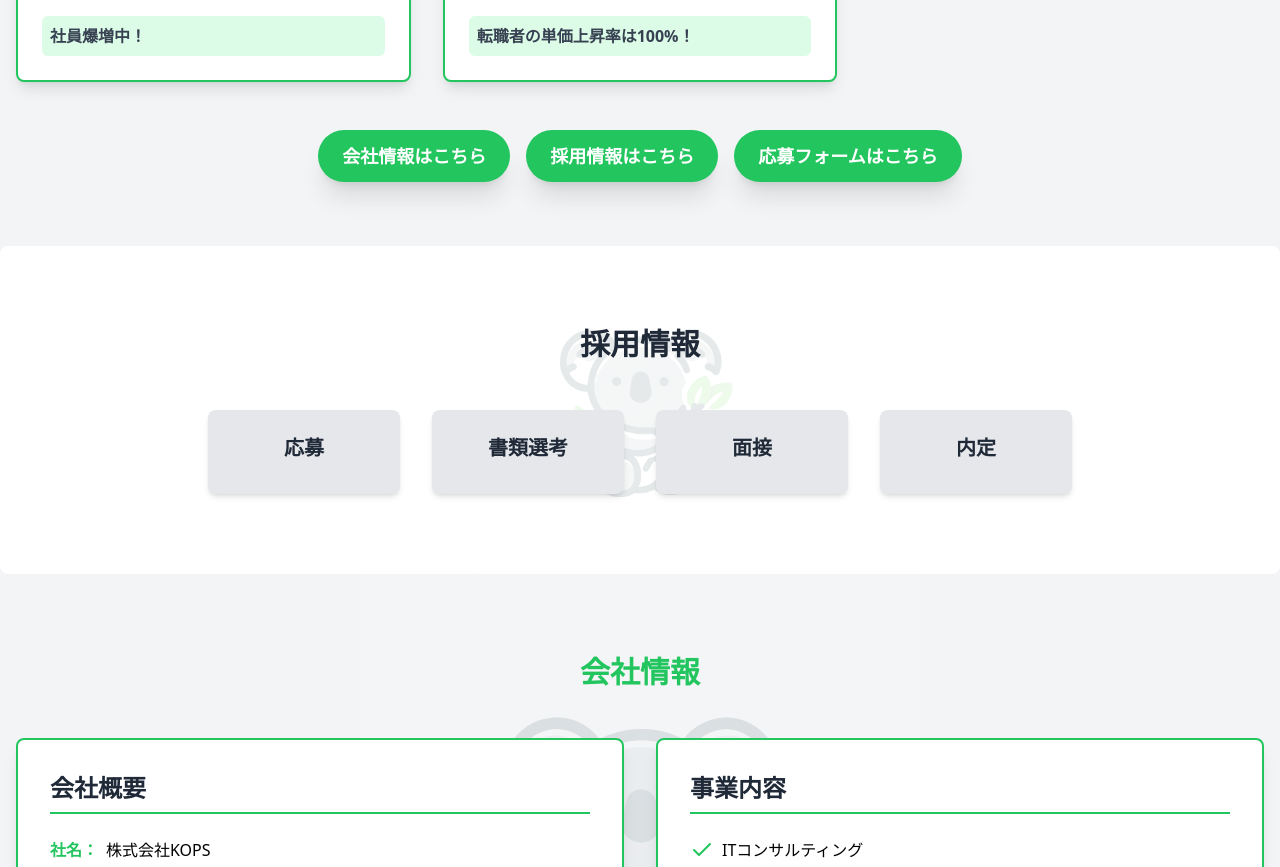
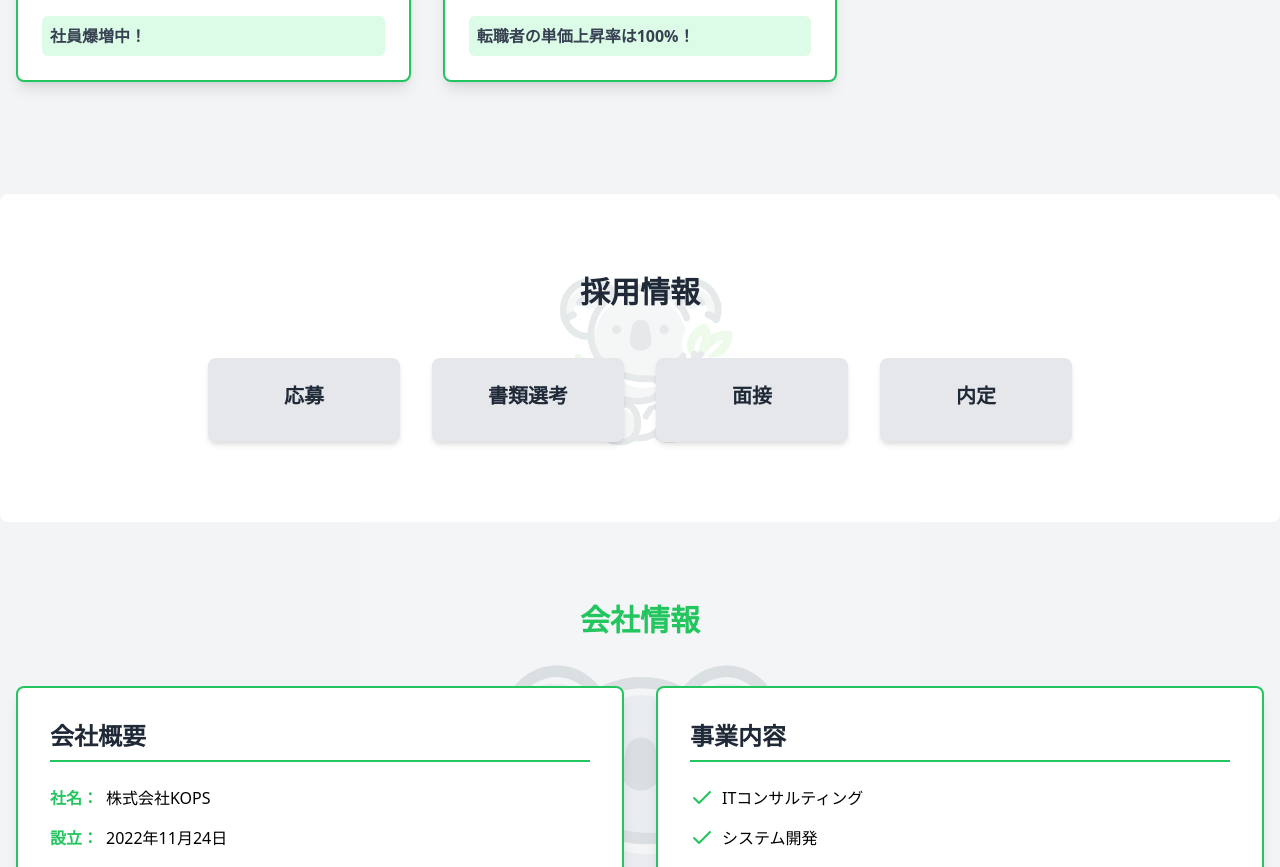
Before and after one commit to h-magome/kops-nuxt-project, a Nuxt app: page / in a window 1280 px wide. Shown: the part 4140-5007 px from the top of the page. Built offline with nearby package versions, Linux system fonts and the light colour scheme.

Commit message:
DATAで見る部分のCTAボタンをなくした

```diff
--- a/pages/index.vue
+++ b/pages/index.vue
@@ -259,7 +259,7 @@
             </div>
           </div>
         </div>
-        <div class="text-center">
+        <!-- <div class="text-center">
           <div class="flex flex-col md:flex-row justify-center items-center space-y-4 md:space-y-0 md:space-x-4">
             <a href="#" class="bg-green-500 hover:bg-green-600 text-white font-bold py-3 px-6 rounded-full text-lg transition duration-300 ease-in-out transform hover:scale-105 shadow-xl w-full md:w-auto">
               会社情報はこちら
@@ -271,7 +271,7 @@
               応募フォームはこちら
             </a>
           </div>
-        </div>
+        </div> -->
       </div>
     </section>
 
```
